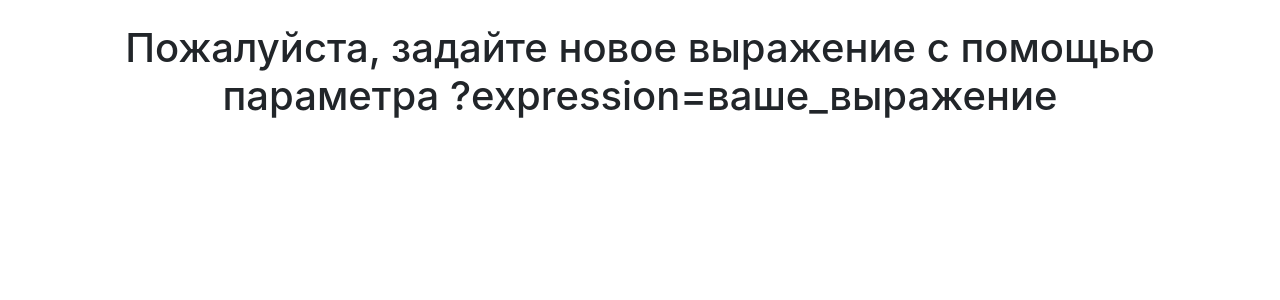
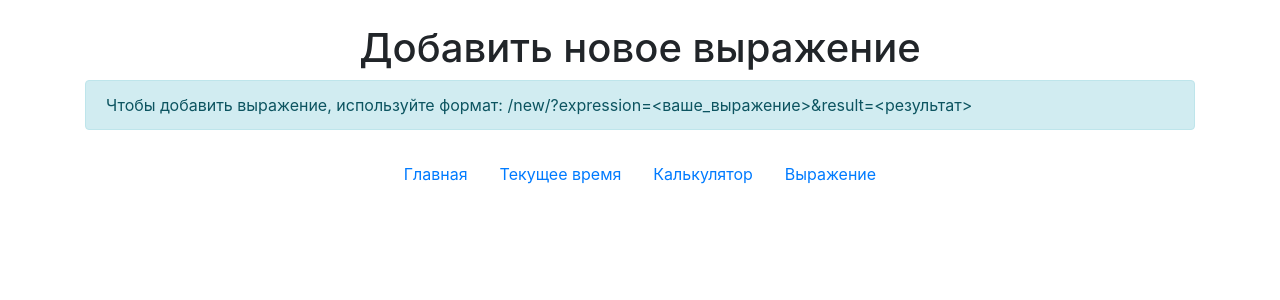
Before and after one commit to angelwelz/django_project, a Django app: page /new/ in a window 1280 px wide. Shown: the top 300 px of the page. Run offline with Django 5.2, Linux system fonts and the light colour scheme; some libraries are stand-ins or nearby versions.

Commit message:
изменение оформления страницы

```diff
--- a/myapp/templates/calc.html
+++ b/myapp/templates/calc.html
@@ -31,8 +31,8 @@
                <ul class="nav">
                    <li class="nav-item"><a class="nav-link" href="{% url 'index' %}">Главная</a></li>
                    <li class="nav-item"><a class="nav-link" href="{% url 'time' %}">Текущее время</a></li>
-                   <li class="nav-item"><a class="nav-link" href="{% url 'calc' %}">Калькулятор</a></li>
                    <li class="nav-item"><a class="nav-link" href="{% url 'expression' %}">Выражение</a></li>
+                   <li class="nav-item"><a class="nav-link" href="{% url 'new' %}">Добавление нового выражения</a></li>
                </ul>
            </nav>
        </div>
--- a/myapp/templates/index.html
+++ b/myapp/templates/index.html
@@ -17,6 +17,7 @@
                    <li class="nav-item"><a class="nav-link" href="/time/">Текущее время</a></li>
                    <li class="nav-item"><a class="nav-link" href="/calc/">Калькулятор</a></li>
                    <li class="nav-item"><a class="nav-link" href="{% url 'expression' %}">Выражение</a></li>
+                   <li class="nav-item"><a class="nav-link" href="{% url 'new' %}">Добавление нового выражения</a></li>
                </ul>
            </nav>
        </div>
--- a/myapp/templates/new.html
+++ b/myapp/templates/new.html
@@ -2,12 +2,23 @@
 <html lang="ru">
 <head>
     <meta charset="UTF-8">
-       <title>Добавление выражения</title>
+    <title>Добавить новое выражение</title>
     <link rel="stylesheet" href="https://stackpath.bootstrapcdn.com/bootstrap/4.5.2/css/bootstrap.min.css">
 </head>
 <body>
     <div class="container mt-4">
-           <h1 class="text-center">{{ message }}</h1>
+        <h1 class="text-center">Добавить новое выражение</h1>
+        <div class="alert alert-info" role="alert">
+            {{ message }}
+        </div>
+        <nav class="mt-4">
+            <ul class="nav justify-content-center">
+                   <li class="nav-item"><a class="nav-link" href="/">Главная</a></li>
+                   <li class="nav-item"><a class="nav-link" href="/time/">Текущее время</a></li>
+                   <li class="nav-item"><a class="nav-link" href="/calc/">Калькулятор</a></li>
+                   <li class="nav-item"><a class="nav-link" href="{% url 'expression' %}">Выражение</a></li>
+            </ul>
+        </nav>
     </div>
 </body>
 </html>
--- a/myapp/templates/time.html
+++ b/myapp/templates/time.html
@@ -14,9 +14,9 @@
            <nav class="mt-4">
                <ul class="nav">
                    <li class="nav-item"><a class="nav-link" href="{% url 'index' %}">Главная</a></li>
-                   <li class="nav-item"><a class="nav-link" href="{% url 'time' %}">Текущее время</a></li>
                    <li class="nav-item"><a class="nav-link" href="{% url 'calc' %}">Калькулятор</a></li>
                    <li class="nav-item"><a class="nav-link" href="{% url 'expression' %}">Выражение</a></li>
+                   <li class="nav-item"><a class="nav-link" href="{% url 'new' %}">Добавление нового выражения</a></li>
                </ul>
            </nav>
        </div>
--- a/myapp/views.py
+++ b/myapp/views.py
@@ -7,8 +7,8 @@ from django.contrib import messages
 
 def index_page(request):
     context = {
-        'author': 'Иван',
-        'page_count': 4,
+        'author': 'Иван Вторыгин',
+        'page_count': 5,
     }
     return render(request, 'index.html', context)
 
@@ -36,7 +36,7 @@ def home(request):
     return render(request, 'home.html')
 
 def expression(request):
-    num_terms = random.randint(2, 4)  # Количество слагаемых от 2 до 4
+    num_terms = random.randint(2, 4)
     terms = [random.randint(10, 99) for _ in range(num_terms)]
     operations = [random.choice(['+', '-']) for _ in range(num_terms - 1)]
 
@@ -77,11 +77,16 @@ def clear_all_expressions(request):
     return redirect('history')
 
 def add_new_expression(request):
+    message = ""
     expression = request.GET.get('expression')
-    if expression:
-        new_expression = Expression(
-            content=expression)
-        new_expression.save()
-        return render(request, 'new.html', {'message': 'Ваше выражение добавлено'})
-    return render(request, 'new.html',
-                  {'message': 'Пожалуйста, задайте новое выражение с помощью параметра ?expression=ваше_выражение'})
+    result = request.GET.get('result')
+    if expression and result:
+        try:
+            result = float(result)
+            Calculation.objects.create(expression=expression, result=result)
+            message = "Ваше выражение добавлено."
+        except ValueError:
+            message = "Некорректный формат результата. Пожалуйста, укажите число."
+    else:
+        message = "Чтобы добавить выражение, используйте формат: /new/?expression=<ваше_выражение>&result=<результат>"
+    return render(request, 'new.html', {'message': message})
```
Also changed, not shown: myapp/static/styles.css (deleted, +0 -9 lines), db.sqlite3. Lines whose indentation alone changed are shown as unchanged.
